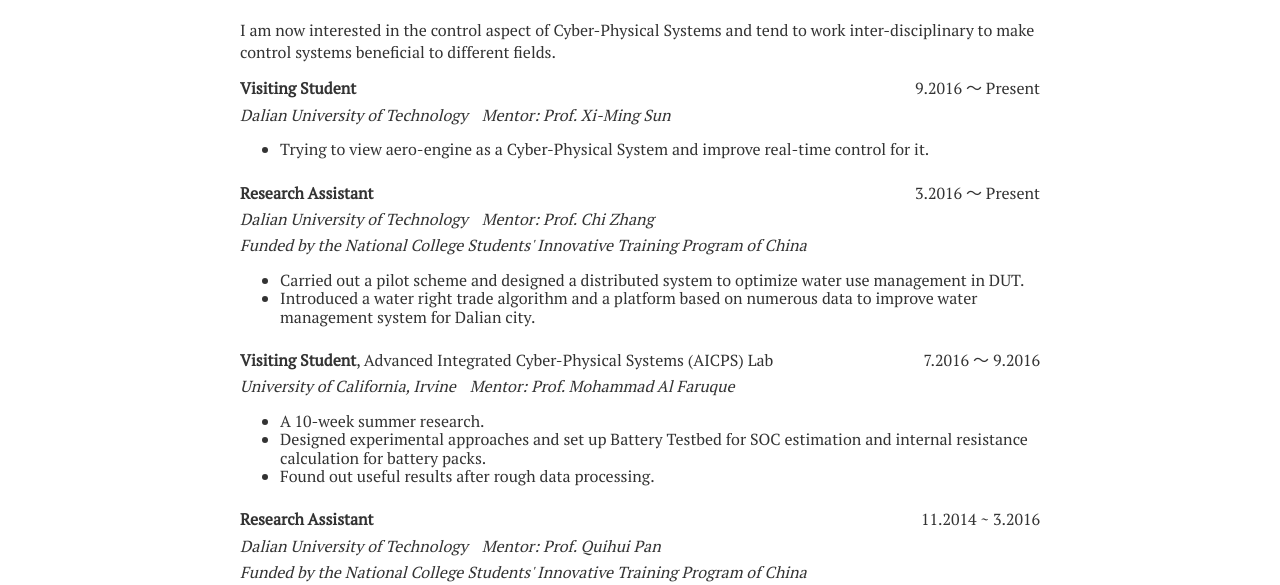
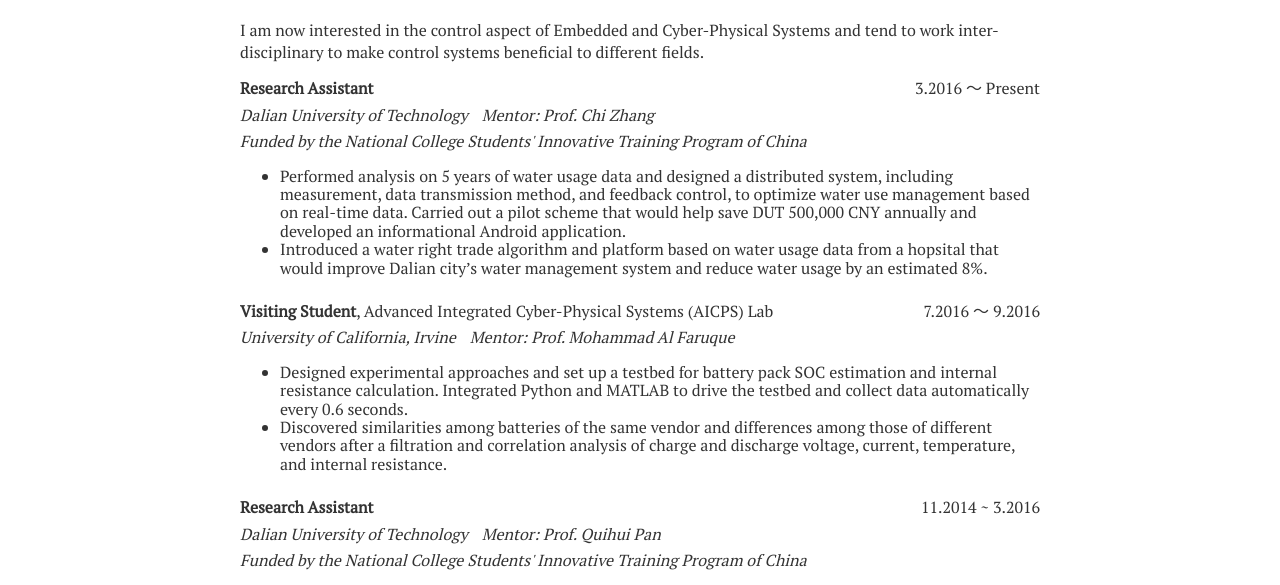
Before and after one commit to iplus26/sunny, a plain HTML site: page html/research-experience.html in a window 1280 px wide. Shown: the part 367-952 px from the top of the page. Drawn offline with Linux system fonts and the light colour scheme; files that its build step writes are made by us from their sources.

Commit message:
Sync research page from the compressed file.

```diff
--- a/html/research-experience.html
+++ b/html/research-experience.html
@@ -1,102 +1,84 @@
 <!DOCTYPE html>
 <html>
     <head>
-    <meta charset="utf-8" />
+        <meta charset=utf-8 />
         <title>Lang Qin (Sunny) - Research Experience</title>
-    <link href="https://fonts.googleapis.com/css?family=PT+Serif" rel="stylesheet">
-    <link rel="stylesheet" type="text/css" href="styles/normalize.css" />
-    <link rel="stylesheet" type="text/css" href="styles/index.css" />
+        <link href="https://fonts.googleapis.com/css?family=PT+Serif" rel=stylesheet>
+        <link rel=stylesheet type=text/css href=styles/normalize.css />
+        <link rel=stylesheet type=text/css href=styles/index.css />
     </head>
     <body>
-    <div class="hd">
-        <div class="container">
+        <div class=hd>
+            <div class=container>
                 <h1>Lang Qin (Sunny)</h1>
-            <div class="nav">
+                <div class=nav>
                     <div>
                         <a href="/">Home</a>
-                    <a href="/cv">Curriculum Vitae</a>
-                    <a href="" class="active">Research Experience</a>
-                    <a href="/contact">Contact</a>
+                        <a href=/cv>Curriculum Vitae</a>
+                        <a href class=active>Research Experience</a>
+                        <a href=/contact>Contact</a>
                     </div>
                 </div>
             </div>
         </div>
-    <div class="bd">
-        <div class="container">
+        <div class=bd>
+            <div class=container>
                 <h1>Research Experience</h1>
-            <div class="cv-content">
-                <p>I am now interested in the control aspect of Cyber-Physical Systems and tend to work inter-disciplinary to make control systems beneficial to different fields.</p>
-
+                <div class=cv-content>
+                    <p>I am now interested in the control aspect of Embedded and Cyber-Physical Systems and tend to work inter-disciplinary to make control systems beneficial to different fields.</p>
                     <div class="proj-block block">
                         <div>
-                        <span class="proj">Visiting Student</span>
-                        <span class="date">9.2016 ～ Present</span>
+                            <span class=proj>Research Assistant</span>
+                            <span class=date>3.2016 ～ Present</span>
                         </div>
                         <div>
                             <span class="univ sp-after">Dalian University of Technology</span>
-                        <span class="mentor">Mentor: Prof. Xi-Ming Sun</span>
+                            <span class=mentor>Mentor: Prof. Chi Zhang</span>
+                        </div>
+                        <div>
+                            <span class=info>Funded by the National College Students' Innovative Training Program of China</span>
                         </div>
                         <ul>
-                        <li>Trying to view aero-engine as a Cyber-Physical System and improve real-time control for it.</li>
+                            <li>Performed analysis on 5 years of water usage data and designed a distributed system, including measurement, data transmission method, and feedback control, to optimize water use management based on real-time data. Carried out a pilot scheme that would help save DUT 500,000 CNY annually and developed an informational Android application. </li>
+                            <li>Introduced a water right trade algorithm and platform based on water usage data from a hopsital that would improve Dalian city’s water management system and reduce water usage by an estimated 8%. </li>
                         </ul>
                     </div>
-
                     <div class="proj-block block">
                         <div>
-                        <span class="proj">Research Assistant</span>
-                        <span class="date">3.2016 ～ Present</span>
+                            <span class=proj>Visiting Student</span>,
+                            <span>Advanced Integrated Cyber-Physical Systems (AICPS) Lab</span>
+                            <span class=date>7.2016 ～ 9.2016</span>
+                        </div>
+                        <div>
+                            <span class="univ sp-after">University of California, Irvine</span>
+                            <span class=mentor>Mentor: Prof. Mohammad Al Faruque</span>
+                        </div>
+                        <ul>
+                            <li>Designed experimental approaches and set up a testbed for battery pack SOC estimation and internal resistance calculation. Integrated Python and MATLAB to drive the testbed and collect data automatically every 0.6 seconds. </li>
+                            <li>Discovered similarities among batteries of the same vendor and differences among those of different vendors after a filtration and correlation analysis of charge and discharge voltage, current, temperature, and internal resistance. </li>
+                        </ul>
+                    </div>
+                    <div class="proj-block block">
+                        <div>
+                            <span class=proj>Research Assistant</span>
+                            <span class=date>11.2014 ~ 3.2016</span>
                         </div>
                         <div>
                             <span class="univ sp-after">Dalian University of Technology</span>
-                        <span class="mentor">Mentor: Prof. Chi Zhang</span>
+                            <span class=mentor>Mentor: Prof. Quihui Pan</span>
                         </div>
                         <div>
-                        <span class="info">Funded by the National College Students' Innovative Training Program of China</span>
+                            <span class=info>Funded by the National College Students' Innovative Training Program of China</span>
                         </div>
                         <ul>
-                        <li>Carried out a pilot scheme and designed a distributed system to optimize water use management in DUT.</li>
-                        <li>Introduced a water right trade algorithm and a platform based on numerous data to improve water management system for Dalian city.</li>
-                    </ul>
-                </div>
-
-                <div class="proj-block block">
-                    <div>
-                        <span class="proj">Visiting Student</span>,
-                        <span>Advanced Integrated Cyber-Physical Systems (AICPS) Lab</span>
-                        <span class="date">7.2016 ～ 9.2016</span>
-                    </div>
-                    <div>
-                        <span class="univ sp-after">University of California, Irvine</span>
-                        <span class="mentor">Mentor: Prof. Mohammad Al Faruque</span>
-                    </div>
-                    <ul>
-                        <li>A 10-week summer research. </li>
-                        <li>Designed experimental approaches and set up Battery Testbed for SOC estimation and internal resistance calculation for battery packs. </li>
-                        <li>Found out useful results after rough data processing. </li>
-                    </ul>
-                </div>
-
-                <div class="proj-block block">
-                    <div>
-                        <span class="proj">Research Assistant</span>
-                        <span class="date">11.2014 ~ 3.2016</span>
-                    </div>
-                    <div>
-                        <span class="univ sp-after">Dalian University of Technology</span>
-                        <span class="mentor">Mentor: Prof. Quihui Pan</span>
-                    </div>
-                    <div>
-                        <span class="info">Funded by the National College Students' Innovative Training Program of China</span>
-                    </div>
-                    <ul>
-                        <li>Accomplished the research on the prey-predator systems. </li>
-                        <li>Built an ecosystem model and simulation applied Cellular Automata to explore the tendency of prey- predator systems influenced by distribution and quantity of water resource.</li>
+                            <li>Accomplished the research on the prey-predator systems and submitted a paper titled ‘Prey-predator Models Affected by Water Resource’ to Physica A as the first author. </li>
+                            <li>Built an ecosystem model and simulation by applying Cellular Automata to explore the tendencies of prey-predator systems influenced by distribution and quantity of water resources; introduced energy to complete evolutionary process. </li>
                         </ul>
                     </div>
                 </div>
                 <h1>Publication</h1>
-            <div class="cv-content">
-                <p><strong>L. Qin,</strong> Q. Pan, M. Huang, Y. Zhang and M. He, ‘Prey-predator Models Affected by Water Resource’, Submitted to Phys- ica A, 2017.</p>
+                <div class=cv-content>
+                    <p><strong>L. Qin,</strong> Q. Pan, M. Huang, Y. Zhang and M. He, ‘Prey-predator Models Affected by Water Resource’, Submitted to Physica A, 2017.</p>
                 </div>
             </div>
         </div>
```
Lines whose indentation alone changed are shown as unchanged.
